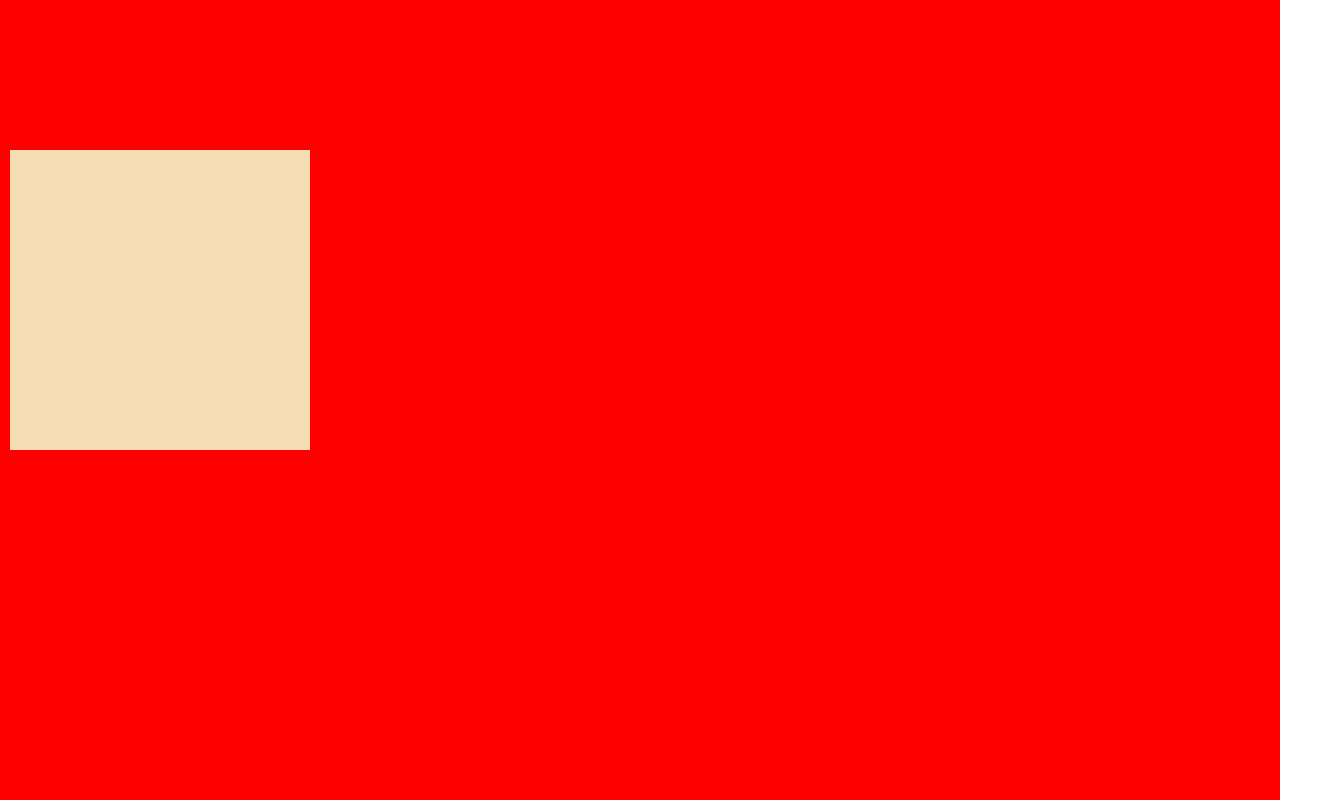
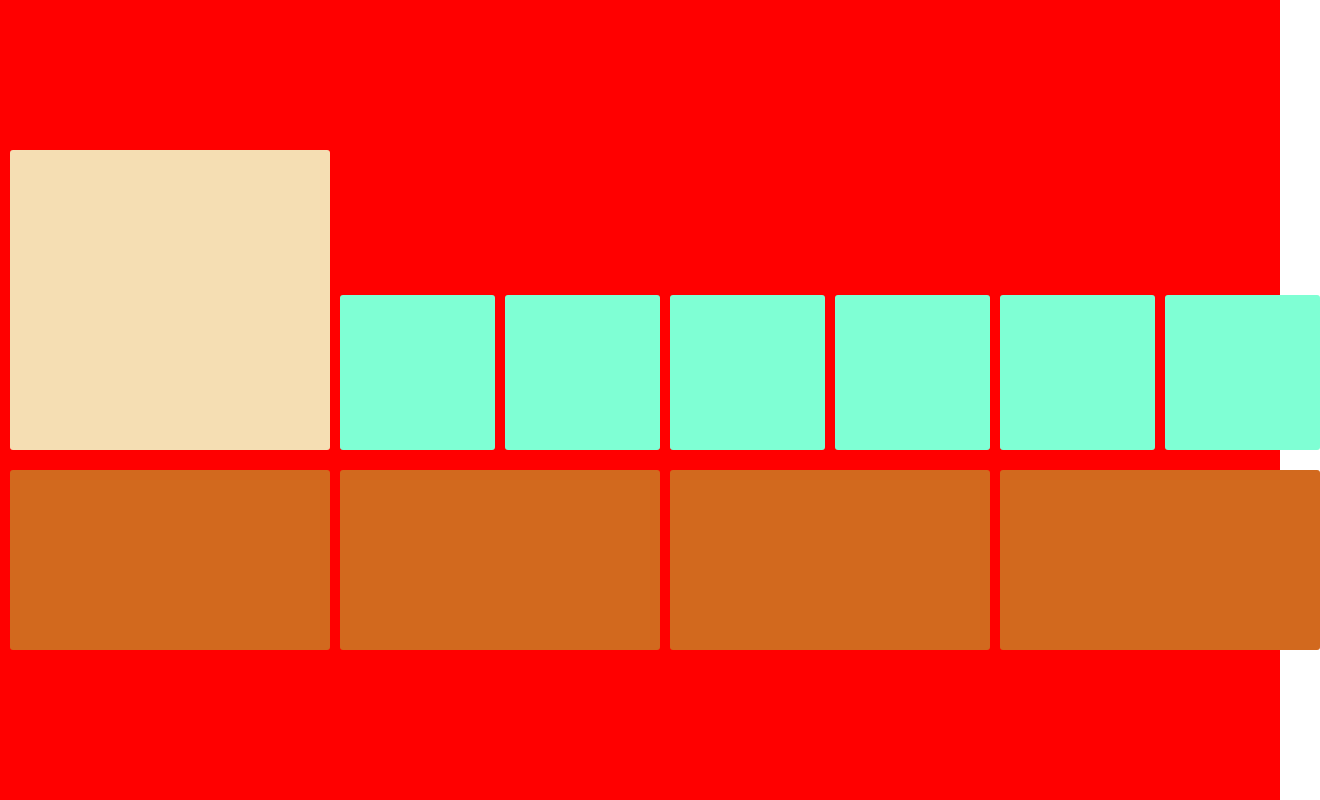
Before and after one commit to namuHlaeR/Xbox-UI, a plain HTML site: page index.html in a window 1280 px wide. Shown: the whole page, 1320 px wide, since content can reach past the window. Drawn offline with Linux system fonts and the light colour scheme.

Commit message:
Layout placement

```diff
--- a/index.html
+++ b/index.html
@@ -8,9 +8,18 @@
     <title>Xbox UI</title>
 </head>
 <body>
-    <section class="container">
-        <div class="icon1">
-        </div>
+    <section id="home" class="container">
+        <div id="boxXL" class="box-XL box0"></div>
+        <div id="boxS" class="box-S box1"></div>
+        <div id="boxS" class="box-S box2"></div>
+        <div id="boxS" class="box-S box3"></div>
+        <div id="boxS" class="box-S box4"></div>
+        <div id="boxS" class="box-S box5"></div>
+        <div id="boxS" class="box-S box6"></div>
+        <div id="boxM" class="box-M box7"></div>
+        <div id="boxM" class="box-M box8"></div>
+        <div id="boxM" class="box-M box9"></div>
+        <div id="boxM" class="box-M box10"></div>
     </section>
     <script src="./app.js"></script>
 </body>
--- a/style.css
+++ b/style.css
@@ -6,6 +6,7 @@
 :root{
     font-size: 10px;
 }
+/* Main grid */
 .container{
     background-color: red;
     width: 100%;
@@ -13,20 +14,106 @@
     display: grid;
     grid-template-columns: auto 32rem 32rem 32rem 32rem auto;
     grid-template-rows: 14rem 32rem 20rem auto;
+    grid-column-gap: 1rem;
 }
-.icon1{
+/* Box placement */
+.box0{
     grid-column: 2/3;
     grid-row: 2/3;
+}
+.box1{
+    grid-column: 3/4;
+    grid-row: 2/3;
+    align-self: flex-end;
+    position: relative;
+}
+.box2{
+    grid-column: 3/4;
+    grid-row: 2/3;
+    justify-self: self-end;
+    align-self: flex-end;
+    position: relative;
+}
+.box3{
+    grid-column: 4/5;
+    grid-row: 2/3;
+    align-self: flex-end;
+    position: relative;
+}
+.box4{
+    grid-column: 4/5;
+    grid-row: 2/3;
+    justify-self: self-end;
+    align-self: flex-end;
+    position: relative;
+}
+.box5{
+    grid-column: 5/6;
+    grid-row: 2/3;
+    align-self: flex-end;
+    position: relative;
+}
+.box6{
+    grid-column: 5/6;
+    grid-row: 2/3;
+    justify-self: self-end;
+    align-self: flex-end;
+    position: relative;
+}
+.box7{
+    grid-column: 2/3;
+    grid-row: 3/4;
+}
+.box8{
+    grid-column: 3/4;
+    grid-row: 3/4;
+}
+.box9{
+    grid-column: 4/5;
+    grid-row: 3/4;
+}
+.box10{
+    grid-column: 5/6;
+    grid-row: 3/4;
+}
+/* Box sizing */
+.box-XL{
     display: flex;
     align-self: center;
     justify-self: center;
     background: wheat;
     height: 30rem;
-    width: 30rem;
+    width: 32rem;
+    border-radius: .3rem;
 }
-.icon1:hover{
-    outline: .8rem solid green .2s;
+.box-M{
+    display: flex;
+    align-self: center;
+    justify-self: center;
+    background: chocolate;
+    height: 18rem;
+    width: 32rem;
+    border-radius: .3rem;
 }
+.box-S{
+    height: 15.5rem;
+    width: 15.5rem;
+    background: aquamarine;
+    border-radius: .3rem;
+    bottom: 1rem;
+
+}
+/* Box animations */
+.box-XL:hover{
+    outline: .5rem solid green;
+}
+.box-M:hover{
+    outline: .5rem solid green;
+}
+.box-S:hover{
+    outline: .5rem solid green;
+}
+
 
 /*
 .icon1::after{
```
